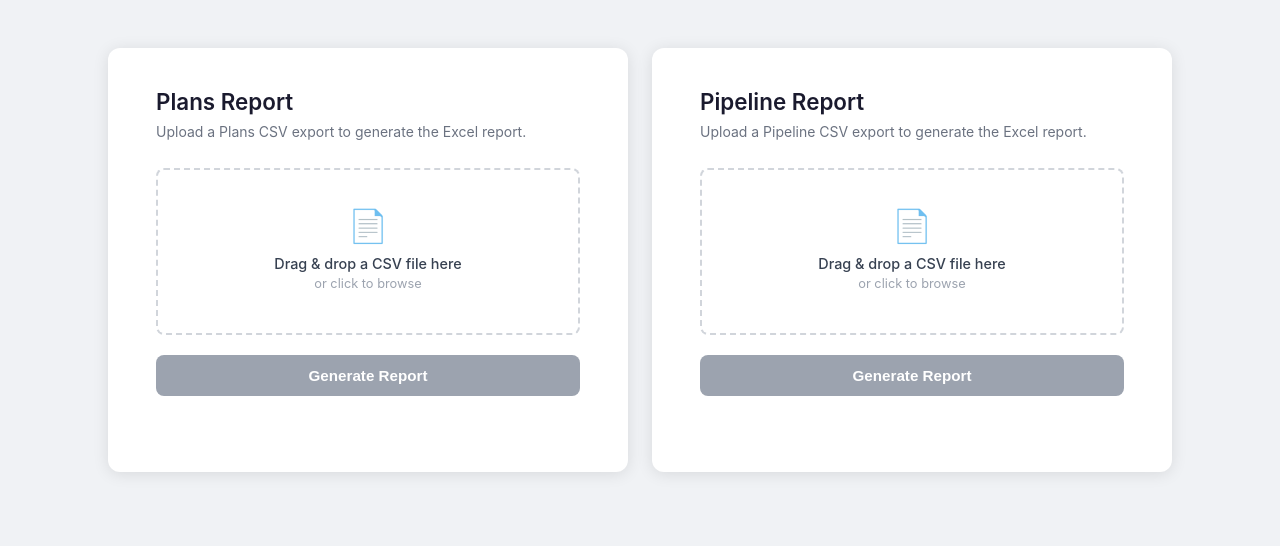
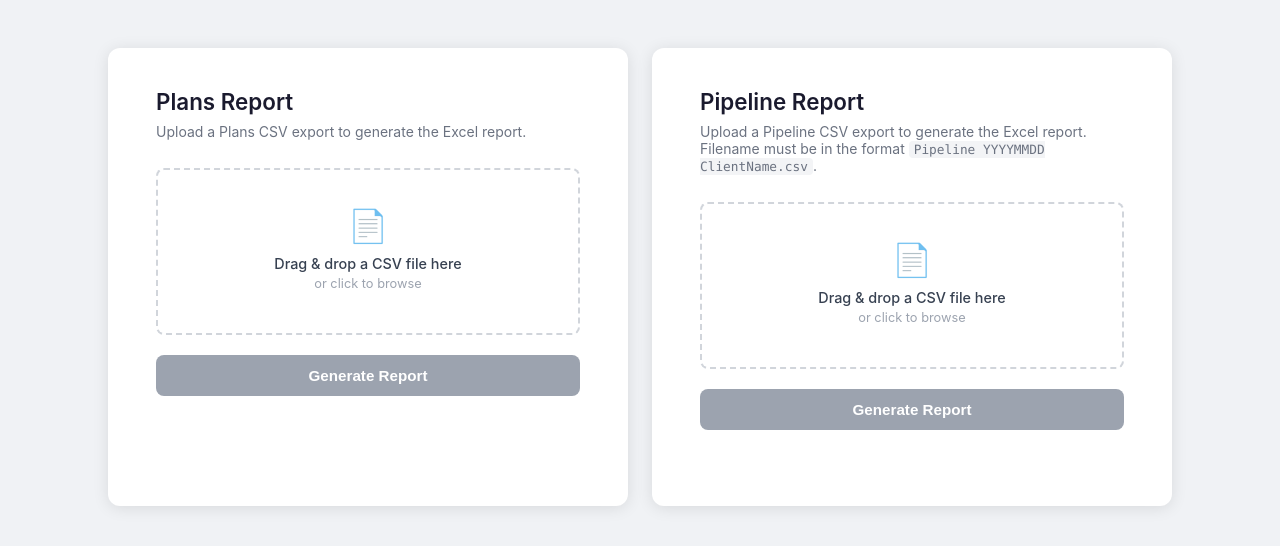
Before and after one commit to brycesub/dsgs-custom-reports, a Flask app: page / in a window 1280 px wide. Shown: the top 546 px of the page. Run offline with Flask 3, Linux system fonts and the light colour scheme.

Commit message:
Show expected Pipeline filename format in UI
Co-Authored-By: Claude Sonnet 4.6 <noreply@anthropic.com>

```diff
--- a/templates/index.html
+++ b/templates/index.html
@@ -149,6 +149,14 @@
 
     .download-link:hover { background: #dcfce7; }
     .download-link.visible { display: block; }
+
+    .subtitle code {
+      font-family: ui-monospace, "SFMono-Regular", Menlo, monospace;
+      font-size: 0.8rem;
+      background: #f3f4f6;
+      border-radius: 4px;
+      padding: 1px 5px;
+    }
   </style>
 </head>
 <body>
@@ -173,7 +181,7 @@
 
     <div class="card">
       <h1>Pipeline Report</h1>
-      <p class="subtitle">Upload a Pipeline CSV export to generate the Excel report.</p>
+      <p class="subtitle">Upload a Pipeline CSV export to generate the Excel report. Filename must be in the format <code>Pipeline YYYYMMDD ClientName.csv</code>.</p>
 
       <div class="drop-zone" id="pipelineDropZone">
         <input type="file" id="pipelineFileInput" accept=".csv" />
```
